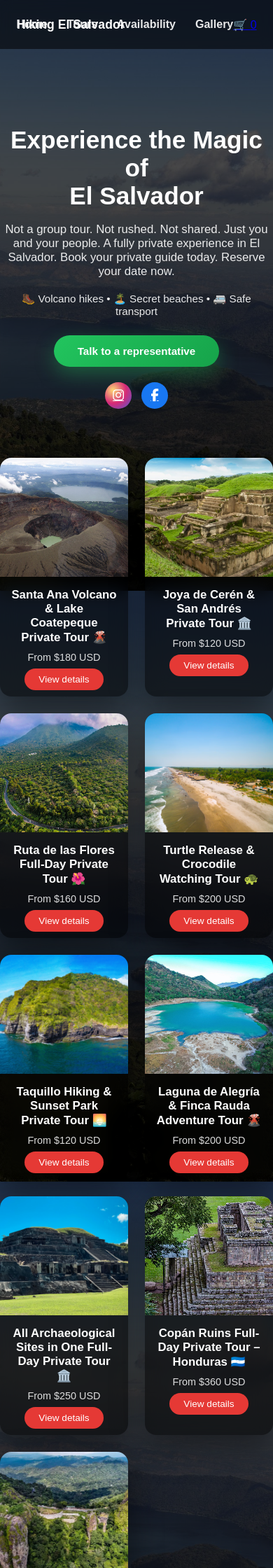
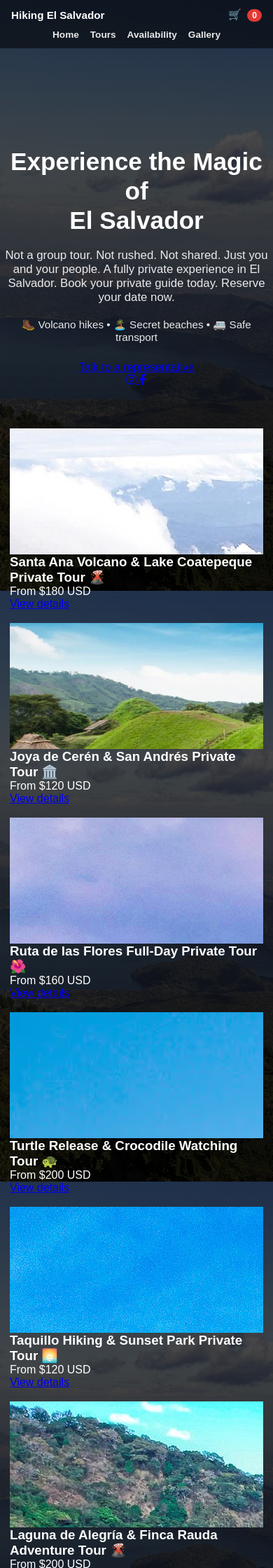
Before and after one commit to Moncada7794/listo-GitHub, a Flask app: page / in a window 390 px wide. Shown: the top 2240 px of the page at 70% size. Run offline with Flask 3, Linux system fonts and the light colour scheme; some libraries are stand-ins or nearby versions.

Commit message:
mobile fix

```diff
--- a/static/css/style.css
+++ b/static/css/style.css
@@ -5,8 +5,16 @@
     box-sizing:border-box;
 }
 
+html, body{
+    margin:0;
+    padding:0;
+    overflow-x:hidden;
+}
+
+/* ================= BODY ================= */
+
 body{
-    font-family:Arial, sans-serif;
+    font-family: Arial, sans-serif;
     color:#fff;
 
     background:
@@ -14,8 +22,10 @@ body{
         url("/static/images/hero.jpg") center/cover fixed no-repeat;
 
     min-height:100vh;
+
+    /* compensación header */
+    padding-top:max(70px, env(safe-area-inset-top));
 }
-
 
 /* ================= HEADER ================= */
 
@@ -27,19 +37,23 @@ body{
 
     display:flex;
     align-items:center;
-    justify-content:center;
+    justify-content:space-between;
+
+    padding:0 16px;
 
     background:rgba(0,0,0,0.55);
     backdrop-filter:blur(8px);
     z-index:1000;
 }
 
+/* LOGO */
+
 .header-left{
-    position:absolute;
-    left:24px;
     font-weight:700;
     font-size:1.1rem;
 }
+
+/* NAV */
 
 .main-nav{
     display:flex;
@@ -58,6 +72,27 @@ body{
     opacity:1;
 }
 
+/* ================= CART ================= */
+
+.cart-icon{
+    position:relative;
+    font-weight:700;
+    white-space:nowrap;
+}
+
+.cart-icon a{
+    color:white;
+    text-decoration:none;
+    font-size:.95rem;
+}
+
+#cartCount{
+    background:#e53935;
+    padding:2px 7px;
+    border-radius:999px;
+    font-size:.75rem;
+    margin-left:4px;
+}
 
 /* ================= HERO HOME ================= */
 
@@ -102,315 +137,45 @@ body{
     margin-bottom:26px;
 }
 
-
-/* ================= BOTÓN WHATSAPP ================= */
-
-.hero-actions{
-    display:flex;
-    flex-direction:column;
-    align-items:center;
-    gap:16px;
-}
-
-.btn-whatsapp{
-    display:inline-block;
-    padding:14px 34px;
-    border-radius:999px;
-    font-weight:700;
-    font-size:.95rem;
-    color:white;
-    text-decoration:none;
-
-    background:linear-gradient(135deg,#22c55e,#16a34a);
-    box-shadow:0 10px 28px rgba(34,197,94,.35);
-
-    transition:.25s;
-}
-
-.btn-whatsapp:hover{
-    transform:translateY(-2px);
-    box-shadow:0 14px 36px rgba(34,197,94,.45);
-}
-
-
-/* ================= REDES ================= */
-
-.hero-social{
-    display:flex;
-    justify-content:center;
-    gap:14px;
-    margin-top:6px;
-}
-
-.social{
-    width:38px;
-    height:38px;
-    border-radius:50%;
-
-    display:flex;
-    align-items:center;
-    justify-content:center;
-
-    font-size:18px;
-    color:white;
-
-    transition:.25s;
-}
-
-.social-ig{
-    background:radial-gradient(circle at 30% 30%, #feda75, #d62976, #4f5bd5);
-}
-
-.social-fb{
-    background:#1877f2;
-}
-
-.social:hover{
-    transform:translateY(-2px);
-    box-shadow:0 6px 18px rgba(0,0,0,.35);
-}
-
-
-/* ================= HOME TOURS ================= */
-
-.home-tours-section{
-    margin-top:10px;
-    padding-bottom:80px;
-    display:flex;
-    justify-content:center;
-    background:none;
-}
-
-.home-tours-grid{
-    display:grid;
-    grid-template-columns:repeat(3,1fr);
-    gap:24px;
-    max-width:900px;
-    width:100%;
-    margin:0 auto;
-}
-
-.home-tour-card{
-    background:rgba(0,0,0,0.55);
-    backdrop-filter:blur(14px);
-    border-radius:16px;
-    overflow:hidden;
-    box-shadow:0 18px 48px rgba(0,0,0,.45);
-    transition:.25s;
-}
-
-.home-tour-card:hover{
-    transform:translateY(-8px);
-    box-shadow:0 25px 60px rgba(0,0,0,.6);
-}
-
-.tour-image{
-    height:170px;
-    background-size:cover;
-    background-position:center;
-}
-
-.tour-content{
-    padding:16px;
-    text-align:center;
-}
-
-.tour-name{
-    font-size:1.05rem;
-    font-weight:700;
-    margin-bottom:10px;
-}
-
-.tour-description{
-    font-size:.9rem;
-    opacity:.85;
-    margin-bottom:14px;
-}
-
-.tour-btn{
-    padding:8px 20px;
-    background:#e53935;
-    color:white;
-    border-radius:999px;
-    text-decoration:none;
-    font-size:.85rem;
-    transition:.2s;
-}
-
-.tour-btn:hover{
-    background:#c62828;
-}
-
-
-/* ================= TOURS PAGE ================= */
-
-.tours-page{
-    padding-top:140px;
-    max-width:1200px;
-    margin:auto;
-}
-
-.tours-grid{
-    display:grid;
-    grid-template-columns:repeat(auto-fit,minmax(280px,1fr));
-    gap:28px;
-}
-
-.tour-card{
-    background:rgba(255,255,255,.06);
-    backdrop-filter:blur(12px);
-    border-radius:18px;
-    overflow:hidden;
-    box-shadow:0 20px 60px rgba(0,0,0,.5);
-    transition:.3s;
-}
-
-.tour-card:hover{
-    transform:translateY(-10px) scale(1.02);
-}
-
-.tour-img{
-    height:220px;
-    background-size:cover;
-    background-position:center;
-}
-
-.tour-info{
-    padding:22px;
-}
-
-.tour-info h2{
-    font-size:1.3rem;
-    margin-bottom:10px;
-}
-
-.tour-meta{
-    font-size:.9rem;
-    opacity:.7;
-    margin-bottom:12px;
-}
-
-.tour-price{
-    font-size:1.1rem;
-    font-weight:700;
-    margin-bottom:16px;
-}
-
-
-/* ================= TOUR DETAIL ================= */
-
-.tour-hero{
-    position:relative;
-    height:65vh;
-    background-size:cover;
-    background-position:center;
-    display:flex;
-    align-items:center;
-    justify-content:center;
-}
-
-.tour-hero h1,
-.tour-hero p{
-    color:#ffffff;
-    text-shadow:0 4px 18px rgba(0,0,0,.7);
-}
-
-.tour-hero-overlay{
-    position:absolute;
-    inset:0;
-    background:linear-gradient(to bottom, rgba(0,0,0,.3), rgba(0,0,0,.85));
-}
-
-
-/* ===== NUEVO LAYOUT INFO + BOOKING LADO A LADO ===== */
-
-.tour-layout{
-    max-width:1200px;
-    margin:60px auto;
-    padding:0 20px;
-    display:grid;
-    grid-template-columns:2fr 1fr;
-    gap:40px;
-}
-
-.tour-info-card{
-    background:rgba(0,0,0,0.45);
-    backdrop-filter:blur(12px);
-    border-radius:18px;
-    padding:28px;
-    box-shadow:0 20px 60px rgba(0,0,0,.5);
-}
-
-.tour-columns{
-    display:grid;
-    grid-template-columns:repeat(auto-fit,minmax(220px,1fr));
-    gap:24px;
-    margin-top:20px;
-}
-
-.tour-block h3{
-    margin-bottom:10px;
-    font-size:1.1rem;
-}
-
-.tour-block ul{
-    list-style:none;
-    padding-left:0;
-}
-
-.tour-block li{
-    margin-bottom:8px;
-    font-size:.95rem;
-    opacity:.9;
-}
-
-
-/* ================= BOOKING ================= */
-
-.booking-box{
-    position:sticky;
-    top:120px;
-    background:rgba(255,255,255,.06);
-    backdrop-filter:blur(14px);
-    border:1px solid rgba(255,255,255,.08);
-    box-shadow:0 20px 60px rgba(0,0,0,.6);
-    padding:24px;
-    border-radius:16px;
-}
-
-.booking-box input,
-.booking-box select{
-    width:100%;
-    padding:10px;
-    margin:10px 0 16px;
-    border-radius:8px;
-    border:none;
-}
-
-.tour-btn.pay{
-    width:100%;
-    margin-bottom:10px;
-}
-
-.tour-btn.whatsapp{
-    width:100%;
-    background:#25D366;
-}
-
-.trust{
-    font-size:.85rem;
-    opacity:.7;
-    margin-top:12px;
-    text-align:center;
-}
-
-
 /* ================= RESPONSIVE ================= */
 
 @media(max-width:768px){
 
+    /* HEADER MOBILE PRO */
+    .main-header{
+        flex-wrap:wrap;
+        height:auto;
+        padding:10px 12px;
+        gap:6px;
+    }
+
+    .header-left{
+        order:1;
+        font-size:.95rem;
+    }
+
+    .cart-icon{
+        order:2;
+        font-size:.9rem;
+    }
+
+    .main-nav{
+        order:3;
+        width:100%;
+        justify-content:center;
+        gap:16px;
+        flex-wrap:wrap;
+        margin-top:6px;
+    }
+
+    .main-nav a{
+        font-size:.85rem;
+    }
+
+    /* HERO MOBILE */
     .hero-content h1{
         font-size:2.2rem;
+        line-height:1.2;
     }
 
     .home-tours-grid{
@@ -426,20 +191,61 @@ body{
     }
 }
 
-/* ===== FIX HEADER OVERLAY MOBILE ===== */
+/* ===== FIX GRID HOME MOBILE ===== */
 
 @media (max-width: 768px){
 
-    body{
-        padding-top: 80px;
+    .home-tours-section{
+        padding: 0 14px 60px;
     }
 
-    .hero{
-        padding-top: 100px;
+    .home-tours-grid{
+        display:grid;
+        grid-template-columns:1fr; /* ← 1 card por fila en móvil */
+        gap:18px;
+        max-width:500px;
     }
 
-    .tour-hero{
-        padding-top: 80px;
+    .home-tour-card{
+        width:100%;
+    }
+
+    .tour-image{
+        height:180px;
+    }
+}
+
+/* ================= MOBILE HEADER FIX ================= */
+
+@media (max-width: 768px){
+
+    .main-header{
+        height:auto;
+        padding:12px 16px;
+        flex-wrap:wrap;
+        justify-content:space-between;
+    }
+
+    .header-left{
+        position:static;   /*  clave */
+        font-size:.95rem;
+    }
+
+    .main-nav{
+        width:100%;
+        justify-content:center;
+        gap:16px;
+        margin-top:6px;
+        flex-wrap:wrap;
+    }
+
+    .main-nav a{
+        font-size:.85rem;
+    }
+
+    .cart-icon{
+        position:static;
+        font-size:.9rem;
     }
 
 }
```
